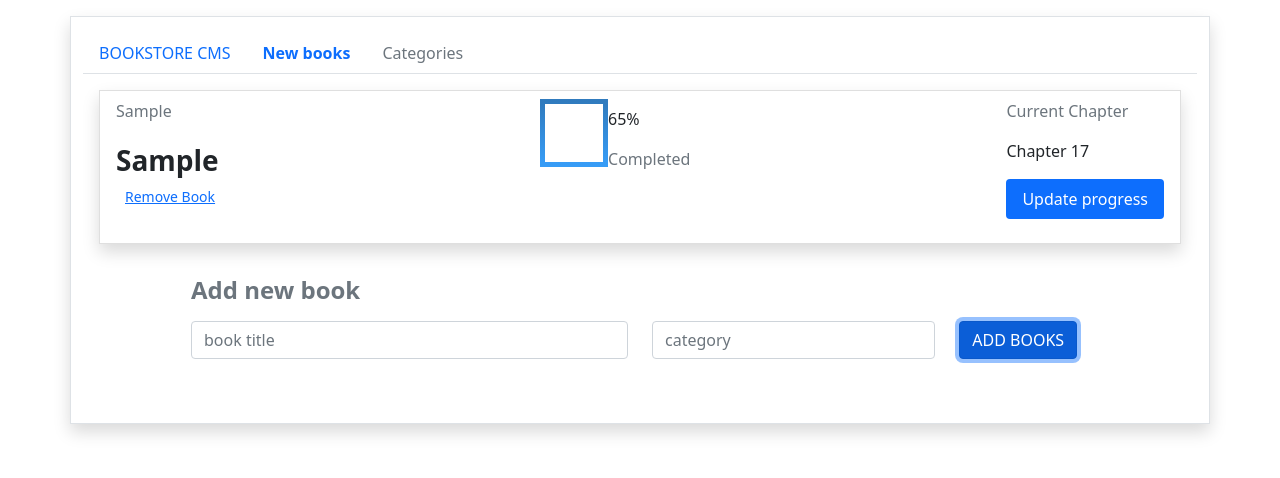
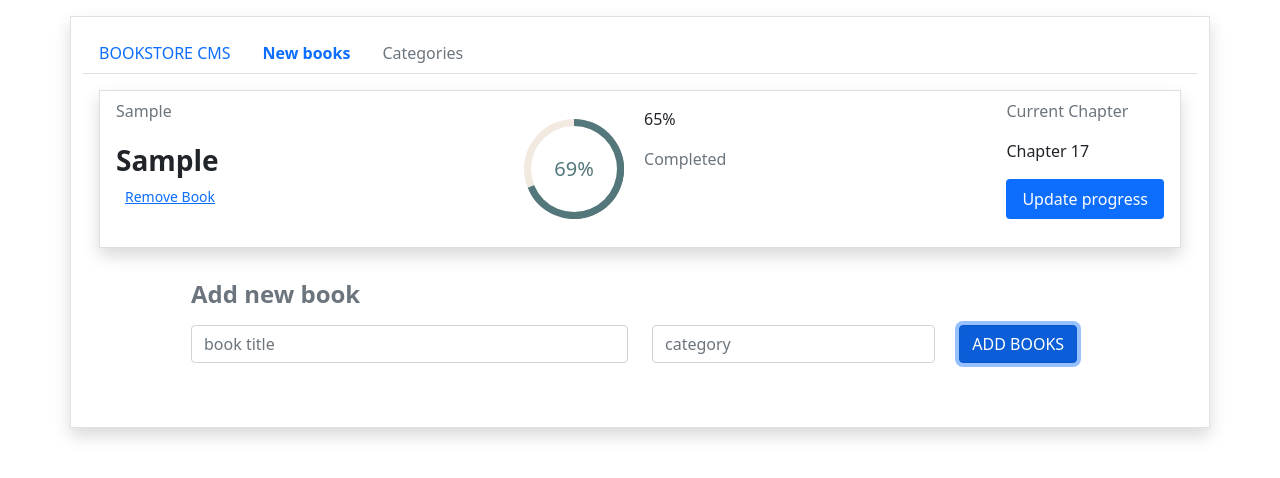
Before and after one commit to prolajumokeoni/bookstore, a React (Create React App) app: page / in a window 1280 px wide. Both pictures are taken after typing "Sample", "Sample" into the empty fields and a click on the button "ADD BOOKS". Shown: the top 478 px of the page. Built offline with nearby package versions, Linux system fonts and the light colour scheme; no server answers.

Commit message:
Add progress bar

```diff
--- a/src/components/SingleBook.js
+++ b/src/components/SingleBook.js
@@ -10,10 +10,22 @@ const SingleBook = ({ book }) => {
         <div className="">
           <p className="text-muted">{book.category}</p>
           <div className="fw-bolder fs-3">{book.title}</div>
-          <button type="button" className="btn btn-sm btn-link " onClick={() => dispatch(removeBooks(book.item_id))}>Remove Book</button>
+          <button
+            type="button"
+            className="btn btn-sm btn-link "
+            onClick={() => dispatch(removeBooks(book.item_id))}
+          >
+            Remove Book
+          </button>
         </div>
         <div className="d-flex">
-          <div className="Oval-2" />
+          <div className="progress-circle over50 p69">
+            <span>69%</span>
+            <div className="left-half-clipper">
+              <div className="first50-bar" />
+              <div className="value-bar" />
+            </div>
+          </div>
           <div className="pt-2">
             <p>65%</p>
             <p className="text-muted">Completed</p>
@@ -22,7 +34,9 @@ const SingleBook = ({ book }) => {
         <div>
           <p className="text-muted">Current Chapter</p>
           <p>Chapter 17</p>
-          <p className="bg-primary rounded px-3 py-2 text-white">Update progress</p>
+          <p className="bg-primary rounded px-3 py-2 text-white">
+            Update progress
+          </p>
         </div>
       </li>
     </div>
--- a/src/index.css
+++ b/src/index.css
@@ -6,12 +6,498 @@
 .containerBody {
   height: 400px;
 }
-.Oval-2 {
-  width: 4.25rem;
-  height: 4.25rem;
-  border-style: solid;
-  border-width: 5px;
-  border-image-source: linear-gradient(to bottom, #307bbe, #379cf6);
-  border-image-slice: 1;
-  border-radius: 30px;
+
+.progress-circle {
+  font-size: 20px;
+  margin: 20px;
+  position: relative;
+  /* so that children can be absolutely positioned */
+  padding: 0;
+  width: 5em;
+  height: 5em;
+  background-color: #F2E9E1;
+  border-radius: 50%;
+  line-height: 5em;
 }
+
+.progress-circle:after {
+  border: none;
+  position: absolute;
+  top: 0.35em;
+  left: 0.35em;
+  text-align: center;
+  display: block;
+  border-radius: 50%;
+  width: 4.3em;
+  height: 4.3em;
+  background-color: white;
+  content: " ";
+}
+
+.progress-circle span {
+  position: absolute;
+  line-height: 5em;
+  width: 5em;
+  text-align: center;
+  display: block;
+  color: #53777A;
+  z-index: 2;
+}
+
+.left-half-clipper {
+  /* a round circle */
+  border-radius: 50%;
+  width: 5em;
+  height: 5em;
+  position: absolute;
+  /* needed for clipping */
+  clip: rect(0, 5em, 5em, 2.5em);
+  /* clips the whole left half*/
+}
+
+
+.progress-circle.over50 .left-half-clipper {
+  clip: rect(auto, auto, auto, auto);
+}
+
+.value-bar {
+  /*This is an overlayed square, that is made round with the border radius,
+   then it is cut to display only the left half, then rotated clockwise
+   to escape the outer clipping path.*/
+  position: absolute;
+  /*needed for clipping*/
+  clip: rect(0, 2.5em, 5em, 0);
+  width: 5em;
+  height: 5em;
+  border-radius: 50%;
+  border: 0.45em solid #53777A;
+  /*The border is 0.35 but making it larger removes visual artifacts */
+  /*background-color: #4D642D;*/
+  /* for debug */
+  box-sizing: border-box;
+}
+
+
+/* Progress bar filling the whole right half for values above 50% */
+
+.progress-circle.over50 .first50-bar {
+  /*Progress bar for the first 50%, filling the whole right half*/
+  position: absolute;
+  /*needed for clipping*/
+  clip: rect(0, 5em, 5em, 2.5em);
+  background-color: #53777A;
+  border-radius: 50%;
+  width: 5em;
+  height: 5em;
+}
+
+.progress-circle:not(.over50) .first50-bar {
+  display: none;
+}
+
+
+/* Progress bar rotation position */
+
+.progress-circle.p0 .value-bar {
+  display: none;
+}
+
+.progress-circle.p1 .value-bar {
+  transform: rotate(4deg);
+}
+
+.progress-circle.p2 .value-bar {
+  transform: rotate(7deg);
+}
+
+.progress-circle.p3 .value-bar {
+  transform: rotate(11deg);
+}
+
+.progress-circle.p4 .value-bar {
+  transform: rotate(14deg);
+}
+
+.progress-circle.p5 .value-bar {
+  transform: rotate(18deg);
+}
+
+.progress-circle.p6 .value-bar {
+  transform: rotate(22deg);
+}
+
+.progress-circle.p7 .value-bar {
+  transform: rotate(25deg);
+}
+
+.progress-circle.p8 .value-bar {
+  transform: rotate(29deg);
+}
+
+.progress-circle.p9 .value-bar {
+  transform: rotate(32deg);
+}
+
+.progress-circle.p10 .value-bar {
+  transform: rotate(36deg);
+}
+
+.progress-circle.p11 .value-bar {
+  transform: rotate(40deg);
+}
+
+.progress-circle.p12 .value-bar {
+  transform: rotate(43deg);
+}
+
+.progress-circle.p13 .value-bar {
+  transform: rotate(47deg);
+}
+
+.progress-circle.p14 .value-bar {
+  transform: rotate(50deg);
+}
+
+.progress-circle.p15 .value-bar {
+  transform: rotate(54deg);
+}
+
+.progress-circle.p16 .value-bar {
+  transform: rotate(58deg);
+}
+
+.progress-circle.p17 .value-bar {
+  transform: rotate(61deg);
+}
+
+.progress-circle.p18 .value-bar {
+  transform: rotate(65deg);
+}
+
+.progress-circle.p19 .value-bar {
+  transform: rotate(68deg);
+}
+
+.progress-circle.p20 .value-bar {
+  transform: rotate(72deg);
+}
+
+.progress-circle.p21 .value-bar {
+  transform: rotate(76deg);
+}
+
+.progress-circle.p22 .value-bar {
+  transform: rotate(79deg);
+}
+
+.progress-circle.p23 .value-bar {
+  transform: rotate(83deg);
+}
+
+.progress-circle.p24 .value-bar {
+  transform: rotate(86deg);
+}
+
+.progress-circle.p25 .value-bar {
+  transform: rotate(90deg);
+}
+
+.progress-circle.p26 .value-bar {
+  transform: rotate(94deg);
+}
+
+.progress-circle.p27 .value-bar {
+  transform: rotate(97deg);
+}
+
+.progress-circle.p28 .value-bar {
+  transform: rotate(101deg);
+}
+
+.progress-circle.p29 .value-bar {
+  transform: rotate(104deg);
+}
+
+.progress-circle.p30 .value-bar {
+  transform: rotate(108deg);
+}
+
+.progress-circle.p31 .value-bar {
+  transform: rotate(112deg);
+}
+
+.progress-circle.p32 .value-bar {
+  transform: rotate(115deg);
+}
+
+.progress-circle.p33 .value-bar {
+  transform: rotate(119deg);
+}
+
+.progress-circle.p34 .value-bar {
+  transform: rotate(122deg);
+}
+
+.progress-circle.p35 .value-bar {
+  transform: rotate(126deg);
+}
+
+.progress-circle.p36 .value-bar {
+  transform: rotate(130deg);
+}
+
+.progress-circle.p37 .value-bar {
+  transform: rotate(133deg);
+}
+
+.progress-circle.p38 .value-bar {
+  transform: rotate(137deg);
+}
+
+.progress-circle.p39 .value-bar {
+  transform: rotate(140deg);
+}
+
+.progress-circle.p40 .value-bar {
+  transform: rotate(144deg);
+}
+
+.progress-circle.p41 .value-bar {
+  transform: rotate(148deg);
+}
+
+.progress-circle.p42 .value-bar {
+  transform: rotate(151deg);
+}
+
+.progress-circle.p43 .value-bar {
+  transform: rotate(155deg);
+}
+
+.progress-circle.p44 .value-bar {
+  transform: rotate(158deg);
+}
+
+.progress-circle.p45 .value-bar {
+  transform: rotate(162deg);
+}
+
+.progress-circle.p46 .value-bar {
+  transform: rotate(166deg);
+}
+
+.progress-circle.p47 .value-bar {
+  transform: rotate(169deg);
+}
+
+.progress-circle.p48 .value-bar {
+  transform: rotate(173deg);
+}
+
+.progress-circle.p49 .value-bar {
+  transform: rotate(176deg);
+}
+
+.progress-circle.p50 .value-bar {
+  transform: rotate(180deg);
+}
+
+.progress-circle.p51 .value-bar {
+  transform: rotate(184deg);
+}
+
+.progress-circle.p52 .value-bar {
+  transform: rotate(187deg);
+}
+
+.progress-circle.p53 .value-bar {
+  transform: rotate(191deg);
+}
+
+.progress-circle.p54 .value-bar {
+  transform: rotate(194deg);
+}
+
+.progress-circle.p55 .value-bar {
+  transform: rotate(198deg);
+}
+
+.progress-circle.p56 .value-bar {
+  transform: rotate(202deg);
+}
+
+.progress-circle.p57 .value-bar {
+  transform: rotate(205deg);
+}
+
+.progress-circle.p58 .value-bar {
+  transform: rotate(209deg);
+}
+
+.progress-circle.p59 .value-bar {
+  transform: rotate(212deg);
+}
+
+.progress-circle.p60 .value-bar {
+  transform: rotate(216deg);
+}
+
+.progress-circle.p61 .value-bar {
+  transform: rotate(220deg);
+}
+
+.progress-circle.p62 .value-bar {
+  transform: rotate(223deg);
+}
+
+.progress-circle.p63 .value-bar {
+  transform: rotate(227deg);
+}
+
+.progress-circle.p64 .value-bar {
+  transform: rotate(230deg);
+}
+
+.progress-circle.p65 .value-bar {
+  transform: rotate(234deg);
+}
+
+.progress-circle.p66 .value-bar {
+  transform: rotate(238deg);
+}
+
+.progress-circle.p67 .value-bar {
+  transform: rotate(241deg);
+}
+
+.progress-circle.p68 .value-bar {
+  transform: rotate(245deg);
+}
+
+.progress-circle.p69 .value-bar {
+  transform: rotate(248deg);
+}
+
+.progress-circle.p70 .value-bar {
+  transform: rotate(252deg);
+}
+
+.progress-circle.p71 .value-bar {
+  transform: rotate(256deg);
+}
+
+.progress-circle.p72 .value-bar {
+  transform: rotate(259deg);
+}
+
+.progress-circle.p73 .value-bar {
+  transform: rotate(263deg);
+}
+
+.progress-circle.p74 .value-bar {
+  transform: rotate(266deg);
+}
+
+.progress-circle.p75 .value-bar {
+  transform: rotate(270deg);
+}
+
+.progress-circle.p76 .value-bar {
+  transform: rotate(274deg);
+}
+
+.progress-circle.p77 .value-bar {
+  transform: rotate(277deg);
+}
+
+.progress-circle.p78 .value-bar {
+  transform: rotate(281deg);
+}
+
+.progress-circle.p79 .value-bar {
+  transform: rotate(284deg);
+}
+
+.progress-circle.p80 .value-bar {
+  transform: rotate(288deg);
+}
+
+.progress-circle.p81 .value-bar {
+  transform: rotate(292deg);
+}
+
+.progress-circle.p82 .value-bar {
+  transform: rotate(295deg);
+}
+
+.progress-circle.p83 .value-bar {
+  transform: rotate(299deg);
+}
+
+.progress-circle.p84 .value-bar {
+  transform: rotate(302deg);
+}
+
+.progress-circle.p85 .value-bar {
+  transform: rotate(306deg);
+}
+
+.progress-circle.p86 .value-bar {
+  transform: rotate(310deg);
+}
+
+.progress-circle.p87 .value-bar {
+  transform: rotate(313deg);
+}
+
+.progress-circle.p88 .value-bar {
+  transform: rotate(317deg);
+}
+
+.progress-circle.p89 .value-bar {
+  transform: rotate(320deg);
+}
+
+.progress-circle.p90 .value-bar {
+  transform: rotate(324deg);
+}
+
+.progress-circle.p91 .value-bar {
+  transform: rotate(328deg);
+}
+
+.progress-circle.p92 .value-bar {
+  transform: rotate(331deg);
+}
+
+.progress-circle.p93 .value-bar {
+  transform: rotate(335deg);
+}
+
+.progress-circle.p94 .value-bar {
+  transform: rotate(338deg);
+}
+
+.progress-circle.p95 .value-bar {
+  transform: rotate(342deg);
+}
+
+.progress-circle.p96 .value-bar {
+  transform: rotate(346deg);
+}
+
+.progress-circle.p97 .value-bar {
+  transform: rotate(349deg);
+}
+
+.progress-circle.p98 .value-bar {
+  transform: rotate(353deg);
+}
+
+.progress-circle.p99 .value-bar {
+  transform: rotate(356deg);
+}
+
+.progress-circle.p100 .value-bar {
+  transform: rotate(360deg);
+}
```
